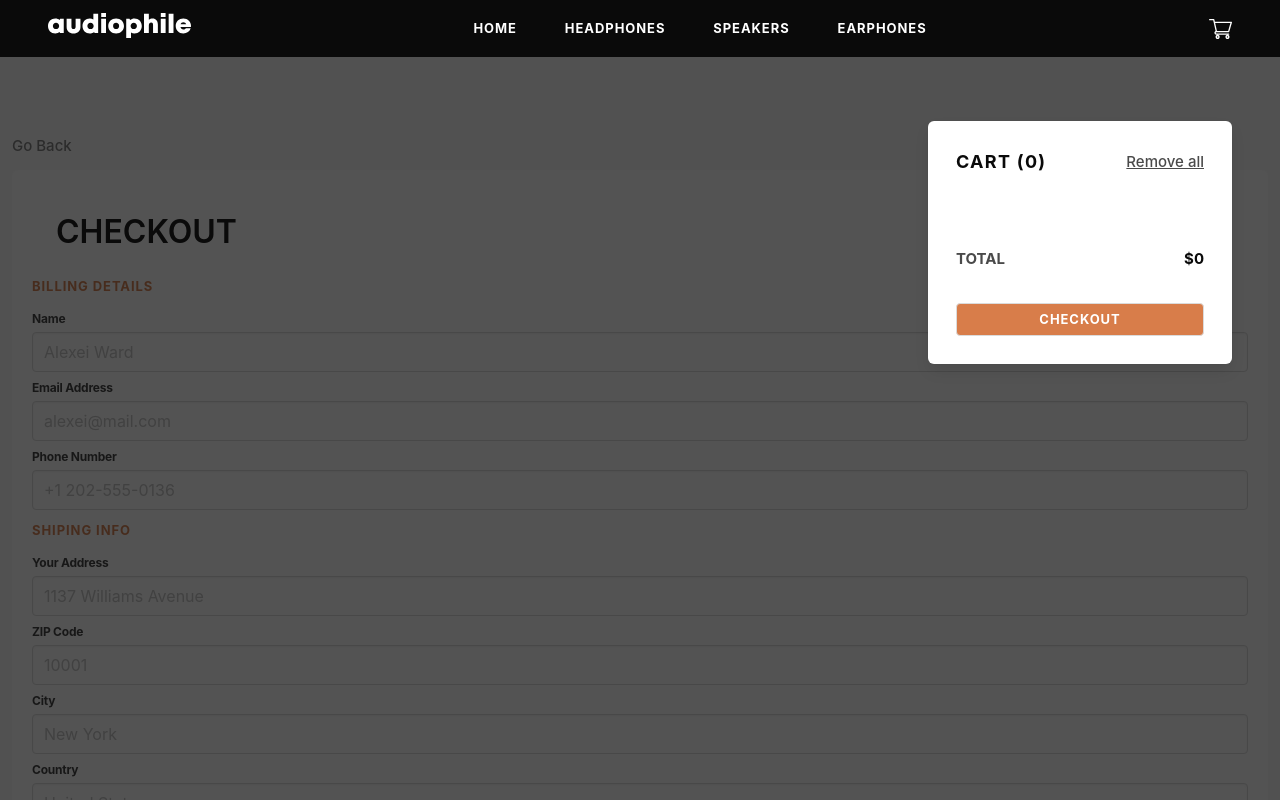
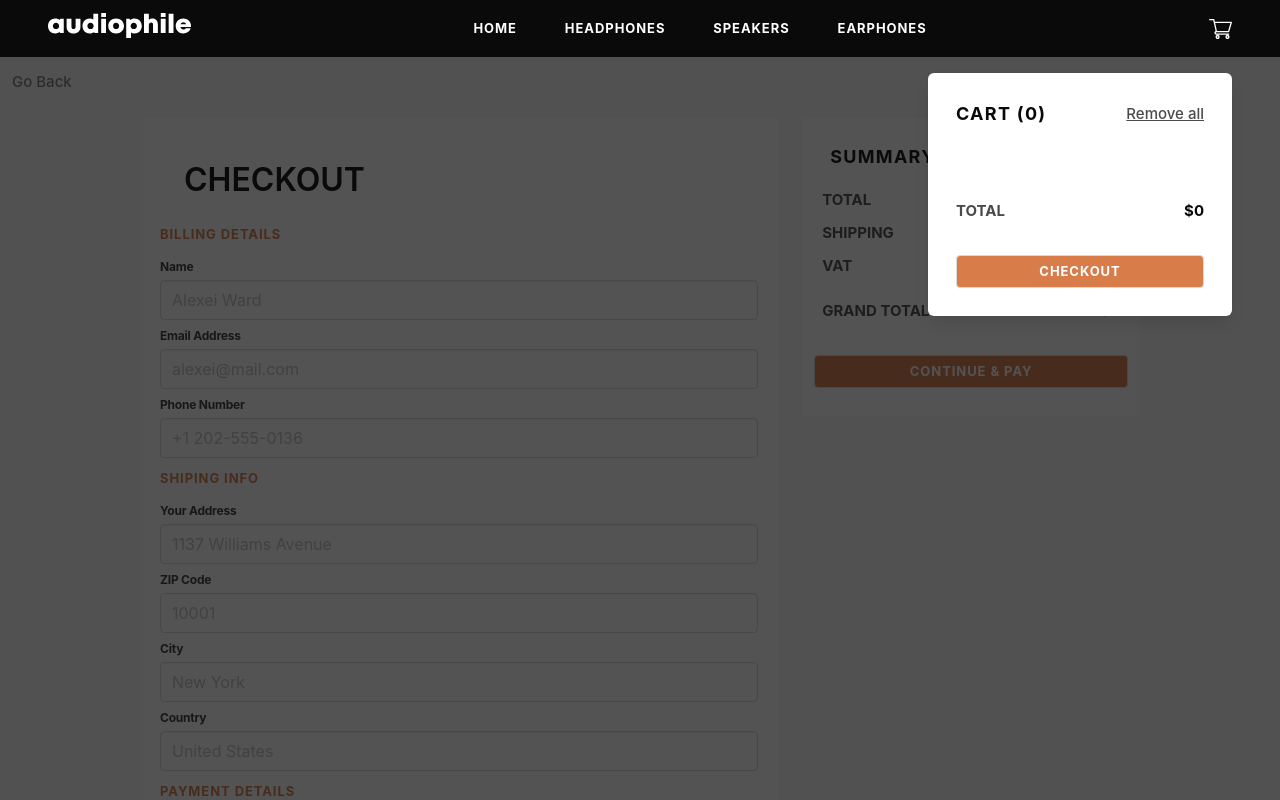
Before and after one commit to IamKlug/Audiophile, a React (Vite) app: page /Checkout in a window 1280 px wide. Both pictures are taken after a click on the icon 1220 px from the left and 28 px from the top of the page. Shown: the top 800 px of the page. Built offline with nearby package versions, Linux system fonts and the light colour scheme; the HTML template or start-up script is replaced by a standard one.

Commit message:
Fixed Cart Logic and Checkout CSS

```diff
--- a/src/App.css
+++ b/src/App.css
@@ -222,3 +222,16 @@ letter-spacing: -0.214px;
   height: 100vh;
 }
 }
+
+@media (min-width: 769px){
+.checkout-container {
+  display: inline-flex;
+  align-items: flex-start;
+  justify-content: stretch;
+  width: 80%;
+  margin-left: 10%;
+  margin-right: 10%;
+
+
+}
+}
--- a/src/Components/Checkout.jsx
+++ b/src/Components/Checkout.jsx
@@ -87,13 +87,13 @@ export default function Checkout() {
           </div>
         </div>
       </div>
-      <div className="p-2 m-5"></div>
       <form onSubmit={handleContinueAndPay} action="" method="post">
         <p className="is-text-body has-text-grey is-opacity-5 is-clickable m-3"
         onClick={() => navigate(-1)}>
           Go Back
         </p>
-        <div className="box is-shadowless is-flex is-flex-direction-column m-3">
+        <div className="checkout-container">
+        <div className="box is-shadowless is-flex is-flex-direction-column is-flex-grow-2 m-3">
           <h1 className="is-uppercase title has-text-black m-5">Checkout</h1>
           <h6 className="is-text-subtitle has-text-primary-orange is-uppercase mb-3">
             Billing Details
@@ -150,7 +150,7 @@ export default function Checkout() {
           <input className="input mb-2" type="text" placeholder="6891" />
         </div>
 
-        <div className="box is-shadowless is-flex is-flex-direction-column m-3 mb-6">
+        <div className=" has-background-white is-flex is-flex-direction-column is-flex-grow-1 is-shadowless p-3 m-3 mb-6">
           <p className="has-text-black is-text-h6 is-uppercase m-4">Summary</p>
           {cart.map((item) => (
             <div
@@ -215,9 +215,10 @@ export default function Checkout() {
               ).toFixed()}
             </p>
           </div>
-          <button className="button is-flex is-flex-grow-1 has-primary-orange-background is-uppercase has-primary-orange-background is-text-subtitle has-text-white is-shadowless my-4">
+          <button className="button is-flex has-primary-orange-background is-uppercase has-primary-orange-background is-text-subtitle has-text-white is-shadowless my-4">
             Continue & Pay
           </button>
+        </div>
         </div>
       </form>
     </>
--- a/src/Components/Modals/CartModal.jsx
+++ b/src/Components/Modals/CartModal.jsx
@@ -39,7 +39,7 @@ export default function CartModal() {
         className="my-modal-background"
         onClick={() => setIsCartOpen(false)}
       ></div>
-      <div className="my-modal-content has-max-width-400 is-transform-y-below-nav my-6">
+      <div className="my-modal-content has-max-width-400 is-transform-y-below-nav">
         <div className="box my-modal-content-inner is-flex is-flex-direction-column">
           <div className="is-flex is-justify-content-space-between is-align-items-center m-2 mb-6">
             <p className="has-text-black is-text-h6 is-uppercase">
--- a/src/Components/ProductComponents/ProductCardDetail.jsx
+++ b/src/Components/ProductComponents/ProductCardDetail.jsx
@@ -4,7 +4,7 @@ import { useParams } from "react-router-dom";
 import RecommendedProduct from "./RecommendedProduct";
 
 export default function ProductCardDetail() {
-  const { productList, setCart, screenSize } = useContext(StateContext);
+  const { productList, cart, setCart, screenSize } = useContext(StateContext);
   const { productId } = useParams();
   const [count, setCount] = useState(1);
   const [selectedProduct, setSelectedProduct] = useState([]);
@@ -31,8 +31,24 @@ export default function ProductCardDetail() {
   console.log(product);
 
   const handleAddToCart = () => {
-    setCart((cart) => [...cart, { product: product, quantity: count }]);
+    setCart((cart) => {
+      // Check if the product is already in the cart
+      const productExists = cart.find((item) => item.product.id === product.id);
+
+      if (productExists) {
+        // If product exists, just increment the quantity
+        return cart.map((item) =>
+          item.product.id === product.id
+            ? { ...item, quantity: count }
+            : item
+        );
+      } else {
+        // If product doesn't exist, add it to the cart
+        return [...cart, { product: product, quantity: count }];
+      }
+    });
   };
+
 
   return (
     <>
```
